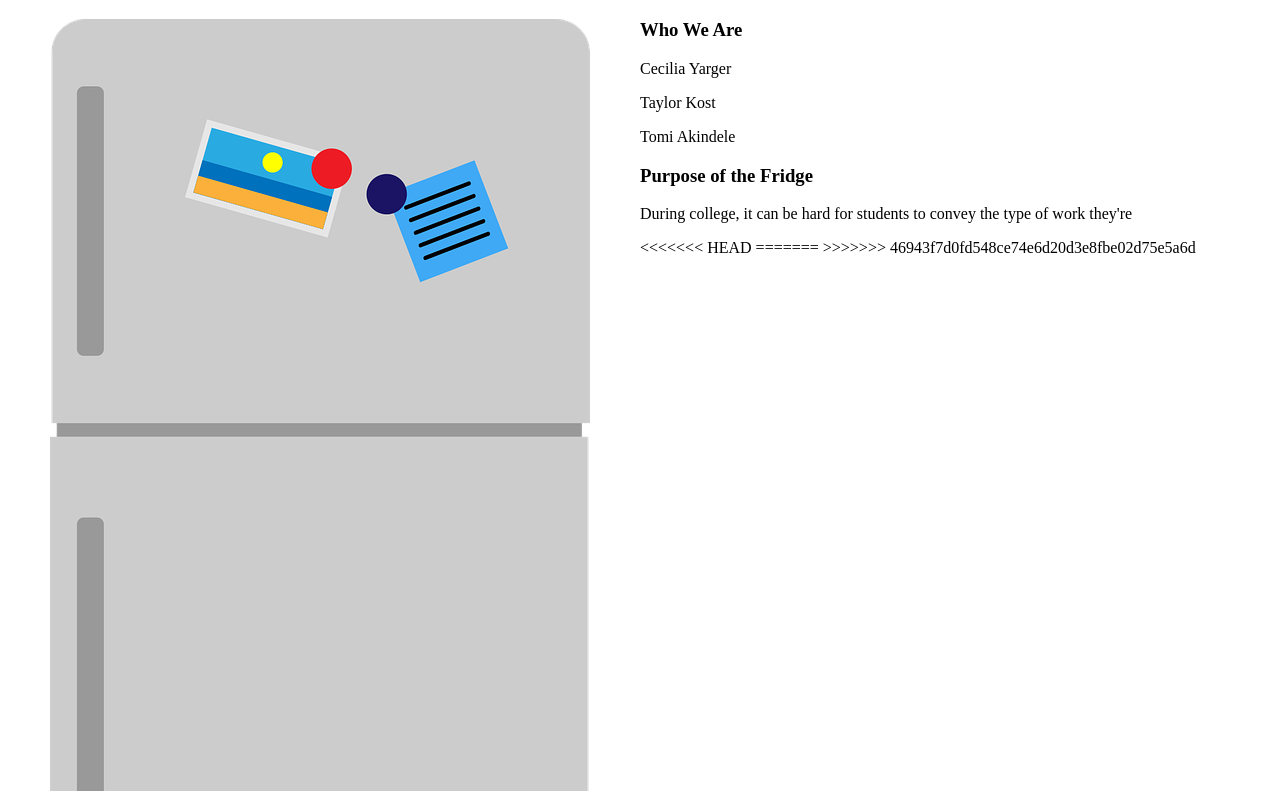
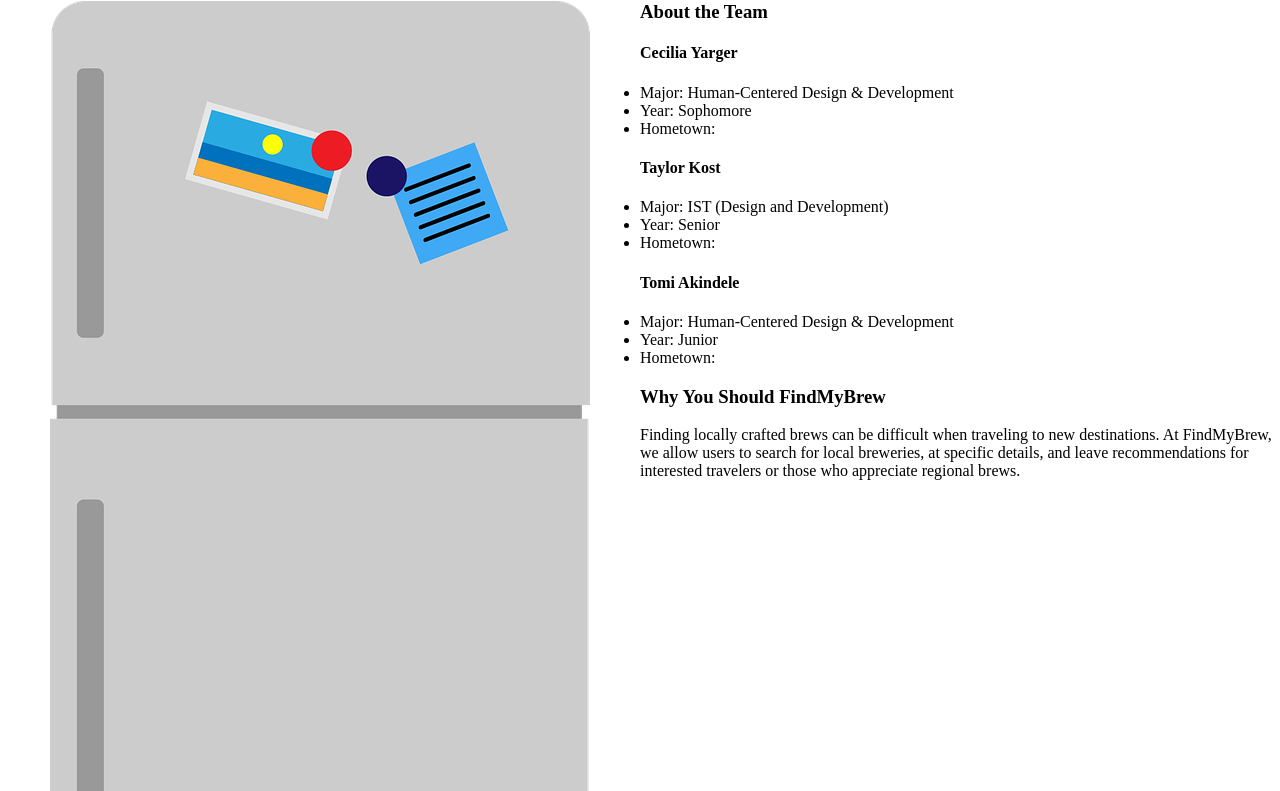
Before and after one commit to iWillChangeMyNameLater/theFridge, a website: page public/about-us.html in a window 1280 px wide. Shown: the part 184-975 px from the top of the page. Drawn offline with Linux system fonts and the light colour scheme.

Commit message:
Renamed about-us.html content

```diff
--- a/public/about-us.html
+++ b/public/about-us.html
@@ -23,22 +23,33 @@
       <li><a href="http://127.0.0.1:3000/portfolio">Portfolio</a></li>
   </ul>
 </header>
-<<<<<<< HEAD
-=======
 
->>>>>>> 46943f7d0fd548ce74e6d20d3e8fbe02d75e5a6d
-<h2 id="About The Fridge">About The Fridge</h2> <!-- placeholder text, specifics to be filled in later -->
+<h2 id="About FindMyBrew">About FindMyBrew</h2> <!-- placeholder text, specifics to be filled in later -->
 <img src="images/fridge-2827034_1280.png" alt="Vector image of refrigerator with notes on it">
-<h3>Who We Are</h3>
-<p id="Team">Cecilia Yarger</p>
-<p id="Team">Taylor Kost</p>
-<p id="Team">Tomi Akindele</p>
-<h3>Purpose of the Fridge</h3>
-<p id="Purpose">During college, it can be hard for students to convey the type of work they're</p>
-<<<<<<< HEAD
-=======
+<h3>About the Team</h3>
+<h4 id="Team">Cecilia Yarger</h4>
+    <ul>
+      <li>Major: Human-Centered Design & Development</li>
+      <li>Year: Sophomore</li>
+      <li>Hometown: </li>
+    </ul>
+<h4 id="Team">Taylor Kost</h4>
+  <ul>
+    <li>Major: IST (Design and Development)</li>
+    <li>Year: Senior</li>
+    <li>Hometown: </li>
+  </ul>
+<h4 id="Team">Tomi Akindele</h4>
+<ul>
+  <li>Major: Human-Centered Design & Development</li>
+  <li>Year: Junior</li>
+  <li>Hometown: </li>
+</ul>
+<h3>Why You Should FindMyBrew</h3>
+<p id="Purpose">Finding locally crafted brews can be difficult when traveling to new destinations. At FindMyBrew, we allow users to search for local
+  breweries, at specific details, and leave recommendations for interested travelers or those who appreciate regional brews.
+</p>
 
->>>>>>> 46943f7d0fd548ce74e6d20d3e8fbe02d75e5a6d
 </body>
 
 
```
